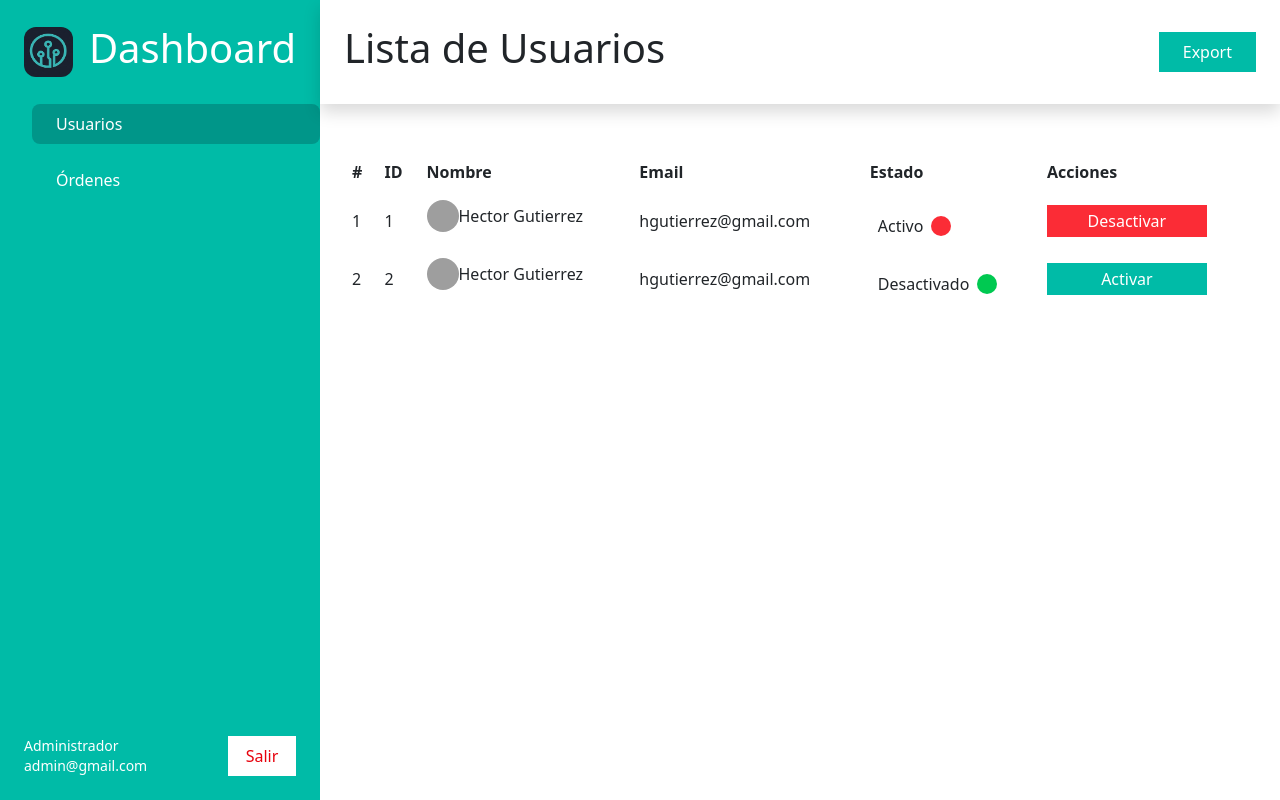
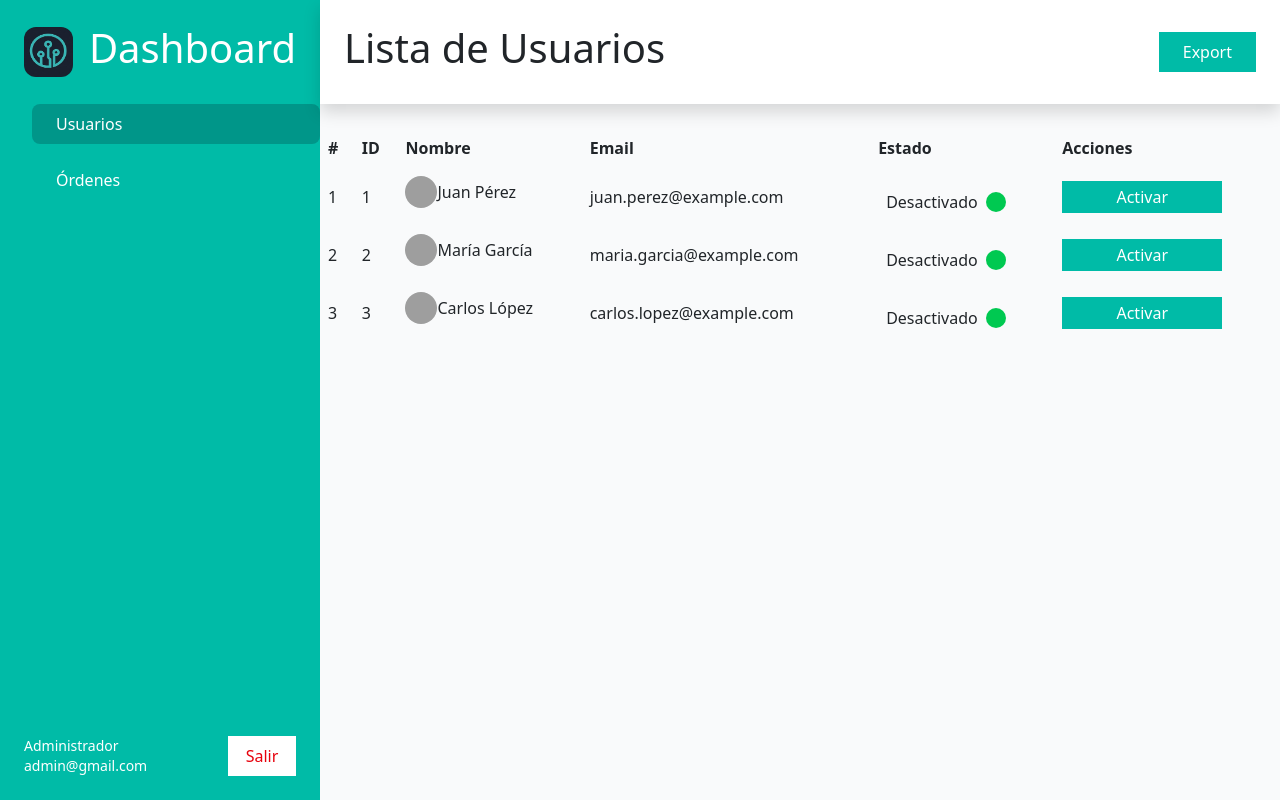
Before and after one commit to Leozegarra/Pagina_Web, a React (Vite) app in the folder PW/: page /admin/listUsers in a window 1280 px wide. Built offline with nearby package versions, Linux system fonts and the light colour scheme; grey boxes are pictures that could not be loaded.

Commit message:
(feat): Implement local storage in users and orders

```diff
--- a/PW/src/pages/ListOrders/ListOrders.jsx
+++ b/PW/src/pages/ListOrders/ListOrders.jsx
@@ -1,9 +1,9 @@
-import React from 'react'
+import React, { useEffect, useState } from 'react'
 import SideBar from '../../components/SideBar/SideBar';
-import DashboardHeader from '../../components/DashboardHeader/DashboardHeader';
+import DashboardHeader from '../../components/DashboardHeader/DashBoardHeader';
 import OrderTable from './components/OrderTable';
 
-const orders = [
+const initialOrders = [
   {
     id: 1001,
     cliente: "Juan Pérez",
@@ -46,14 +46,34 @@ const orders = [
   }
 ];
 
+const STORAGE_KEY = 'orders_data';
+
 export default function ListOrders() {
+  const [orders, setOrders] = useState(() => {
+    try {
+      const savedOrders = localStorage.getItem(STORAGE_KEY);
+      return savedOrders ? JSON.parse(savedOrders) : initialOrders;
+    } catch (error) {
+      console.error('Error al cargar las órdenes:', error);
+      return initialOrders;
+    }
+  });
+
+  useEffect(() => {
+    try {
+      localStorage.setItem(STORAGE_KEY, JSON.stringify(orders));
+    } catch (error) {
+      console.error('Error al guardar las órdenes en localStorage:', error);
+    }
+  }, [orders]);
+
   return (
     <div className="flex">
       <SideBar />
       <div className="flex-1 flex flex-col">
         <DashboardHeader title={"Lista de Órdenes"}/>
         <div className="p-4">
-          <OrderTable orders={orders}/>
+          <OrderTable orders={orders} setOrders={setOrders}/>
         </div>
       </div>
     </div>
--- a/PW/src/pages/ListUsers/ListUsers.jsx
+++ b/PW/src/pages/ListUsers/ListUsers.jsx
@@ -1,23 +1,65 @@
-import React from 'react'
-import SideBar from '../../components/SideBar/SideBar';
-import DashboardHeader from '../../components/DashboardHeader/DashboardHeader';
-import TableUser from './components/TableUser';
+import React, { useEffect, useState } from "react";
+import UserTable from "./components/TableUser";
+import Header from "../../components/DashboardHeader/DashBoardHeader";
+import Sidebar from "../../components/SideBar/SideBar";
 
-const users = [
-  { id: 1, name: 'Hector Gutierrez', email: 'hgutierrez@gmail.com', active: true, avatar: 'https://images.unsplash.com/photo-1747285726356-535557675eda?q=80&w=1935&auto=format&fit=crop&ixlib=rb-4.1.0&ixid=M3wxMjA3fDB8MHxwaG90by1wYWdlfHx8fGVufDB8fHx8fA%3D%3D' },
-  { id: 2, name: 'Hector Gutierrez', email: 'hgutierrez@gmail.com', active: false, avatar: 'https://images.unsplash.com/photo-1747285726356-535557675eda?q=80&w=1935&auto=format&fit=crop&ixlib=rb-4.1.0&ixid=M3wxMjA3fDB8MHxwaG90by1wYWdlfHx8fGVufDB8fHx8fA%3D%3D' },
+const initialUsers = [
+  {
+    id: 1,
+    name: "Juan Pérez",
+    email: "juan.perez@example.com",
+    role: "Admin",
+    status: "Activo",
+    avatar:"https://images.unsplash.com/photo-1747285726356-535557675eda?q=80&w=1935&auto=format&fit=crop&ixlib=rb-4.1.0&ixid=M3wxMjA3fDB8MHxwaG90by1wYWdlfHx8fGVufDB8fHx8fA%3D%3D"
+  },
+  {
+    id: 2,
+    name: "María García",
+    email: "maria.garcia@example.com",
+    role: "Usuario",
+    status: "Activo",
+    avatar:"https://images.unsplash.com/photo-1747285726356-535557675eda?q=80&w=1935&auto=format&fit=crop&ixlib=rb-4.1.0&ixid=M3wxMjA3fDB8MHxwaG90by1wYWdlfHx8fGVufDB8fHx8fA%3D%3D"
+  },
+  {
+    id: 3,
+    name: "Carlos López",
+    email: "carlos.lopez@example.com",
+    role: "Usuario",
+    status: "Inactivo",
+    avatar:"https://images.unsplash.com/photo-1747285726356-535557675eda?q=80&w=1935&auto=format&fit=crop&ixlib=rb-4.1.0&ixid=M3wxMjA3fDB8MHxwaG90by1wYWdlfHx8fGVufDB8fHx8fA%3D%3D"
+  }
 ];
 
-export default function ListUsers() {
+const STORAGE_KEY = 'users_data';
+
+const ListUsers = () => {
+  const [users, setUsers] = useState(() => {
+    try {
+      const savedUsers = localStorage.getItem(STORAGE_KEY);
+      return savedUsers ? JSON.parse(savedUsers) : initialUsers;
+    } catch (error) {
+      console.error('Error al cargar los usuarios:', error);
+      return initialUsers;
+    }
+  });
+
+  useEffect(() => {
+    try {
+      localStorage.setItem(STORAGE_KEY, JSON.stringify(users));
+    } catch (error) {
+      console.error('Error guardando usuarios en localStorage:', error);
+    }
+  }, [users]);
+
   return (
-    <div className="flex">
-      <SideBar />
-      <div className="flex-1 flex flex-col">
-        <DashboardHeader title={"Lista de Usuarios"}/>
-        <div className="p-4">
-          <TableUser users={users} />
-        </div>
+    <div className="flex min-h-screen bg-gray-50">
+      <Sidebar />
+      <div className="flex-1 p-6">
+        <Header title="Lista de Usuarios" />
+        <UserTable users={users} setUsers={setUsers} />
       </div>
     </div>
   );
-}
+};
+
+export default ListUsers;
```
